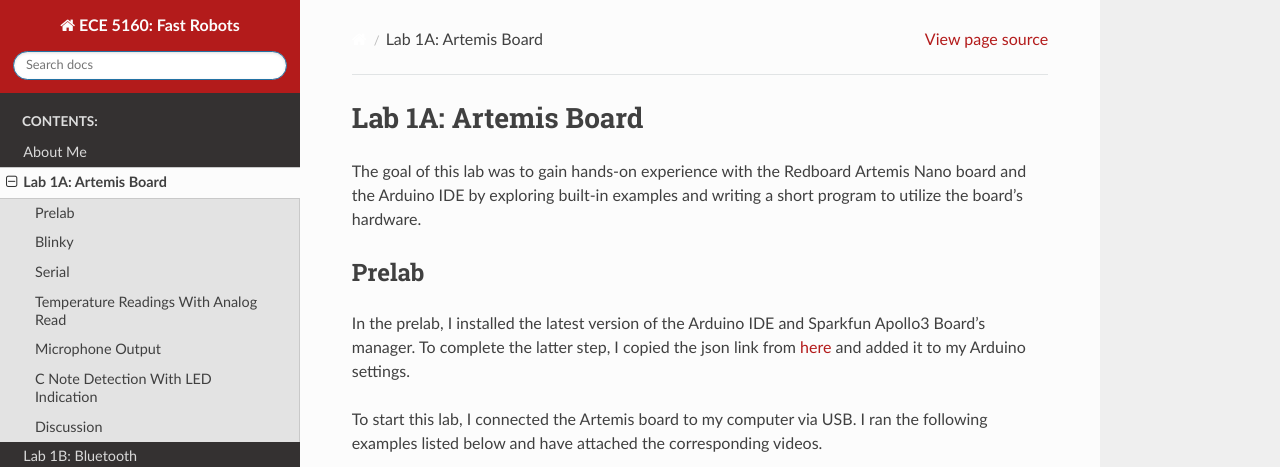
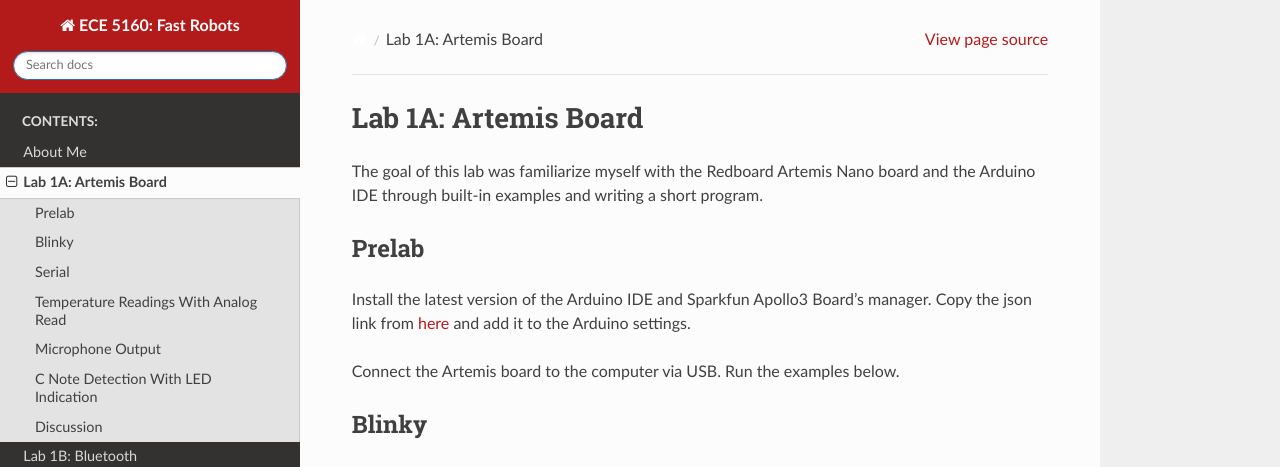
Before and after one commit to ayl48/FastRobots, a Sphinx documentation site: the page built from source/Lab1A.md, in a window 1280 px wide and 1400 px high. Shown: the top 467 px of the window. Built offline with Sphinx 7.4.7 and the Read the Docs theme 3.1.0, drawn with Linux system fonts in a browser that asks for light colours; some of the changed text lies outside the part shown.

Commit message:
Final Lab1

```diff
--- a/source/Lab1A.md
+++ b/source/Lab1A.md
@@ -1,30 +1,30 @@
 # Lab 1A: Artemis Board
-The goal of this lab was to gain hands-on experience with the Redboard Artemis Nano board and the Arduino IDE by exploring built-in examples and writing a short program to utilize the board's hardware.
+The goal of this lab was familiarize myself with the Redboard Artemis Nano board and the Arduino IDE through built-in examples and writing a short program.
 
 
 ## Prelab
 
-In the prelab, I installed the latest version of the Arduino IDE and Sparkfun Apollo3 Board’s manager. To complete the latter step, I copied the json link from [here](https://learn.sparkfun.com/tutorials/artemis-development-with-the-arduino-ide/setting-up-the-arduino-ide) and added it to my Arduino settings.
+Install the latest version of the Arduino IDE and Sparkfun Apollo3 Board’s manager. Copy the json link from [here](https://learn.sparkfun.com/tutorials/artemis-development-with-the-arduino-ide/setting-up-the-arduino-ide) and add it to the Arduino settings.
 
-To start this lab, I connected the Artemis board to my computer via USB. I ran the following examples listed below and have attached the corresponding videos.
+Connect the Artemis board to the computer via USB. Run the examples below.
 
 ## Blinky
 
-Blinky switches the onboard LED on and off. Click on the video below to watch.
+Blinky switches the onboard LED on and off.
 
 <iframe width="560" height="315" src="https://www.youtube.com/embed/RchQiCqFExs" frameborder="0" allow="accelerometer; autoplay; encrypted-media; gyroscope; picture-in-picture" allowfullscreen></iframe>
 
 
 ## Serial
 
-This example was used to test and verify serial communication  between the board and my computer, which is crucial for debugging as it enables us to monitor the system's activity. This particular example prints a few statements before prompting the user for input, which the program then echoes back.
+The Serial example tests and verifies serial communication between the board and my computer, which is crucial for debugging as it enables me to monitor the board's activity.
 
 <iframe width="560" height="315" src="https://youtu.be/embed/tWMFqiiCRKs" frameborder="0" allow="accelerometer; autoplay; encrypted-media; gyroscope; picture-in-picture" allowfullscreen></iframe>
 
 
 ## Temperature Readings With Analog Read
 
-This example displays temperature readings from the onboard sensor on the serial monitor. When I apply heat, the temperature readings rise, indicating that the sensor is functional and the analog read function processed the data properly on the microcontroller.
+This example displays temperature readings from the onboard sensor on the serial monitor. When I apply heat, the temperature readings rise, indicating that the sensor and the analog read function are working.
 
 <iframe width="560" height="315" src="https://youtu.be/embed/GKDLq3xk5Nc" frameborder="0" allow="accelerometer; autoplay; encrypted-media; gyroscope; picture-in-picture" allowfullscreen></iframe>
 
@@ -40,9 +40,8 @@
 
 <iframe width="560" height="315" src="https://youtu.be/embed/ijKaOKxzsBE" frameborder="0" allow="accelerometer; autoplay; encrypted-media; gyroscope; picture-in-picture" allowfullscreen></iframe>
 
+In this program, the LED lights up when the board detects the frequency of the C note and stays off for all other frequencies. I used a conditional statement in the printLoudest function for its implementation.
 ![](images/Lab1/C_detect.jpeg)
-
-In this program, the LED lights up when the board detects the frequency of the C note and stays off for all other frequencies. I added a conditional statement in the printLoudest function to compare the detected frequency to C. If they match, the LED pin is set high. Otherwise, it is set low.
 
 ## Discussion
 
```
Also changed, not shown: source/Lab1B.md (+12 -15 lines), source/images/Lab2/Profile.png (added), 1 other file.
